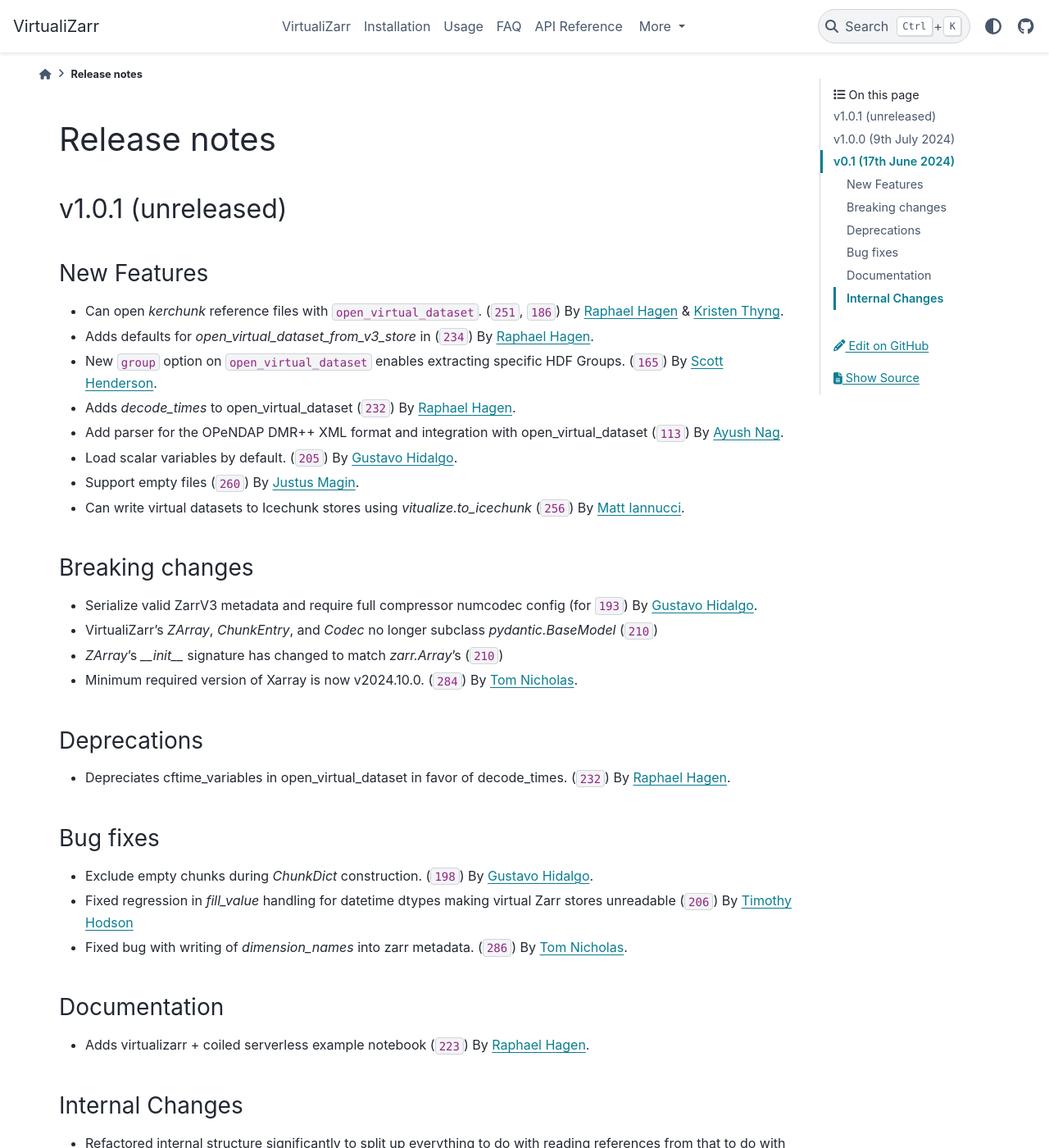
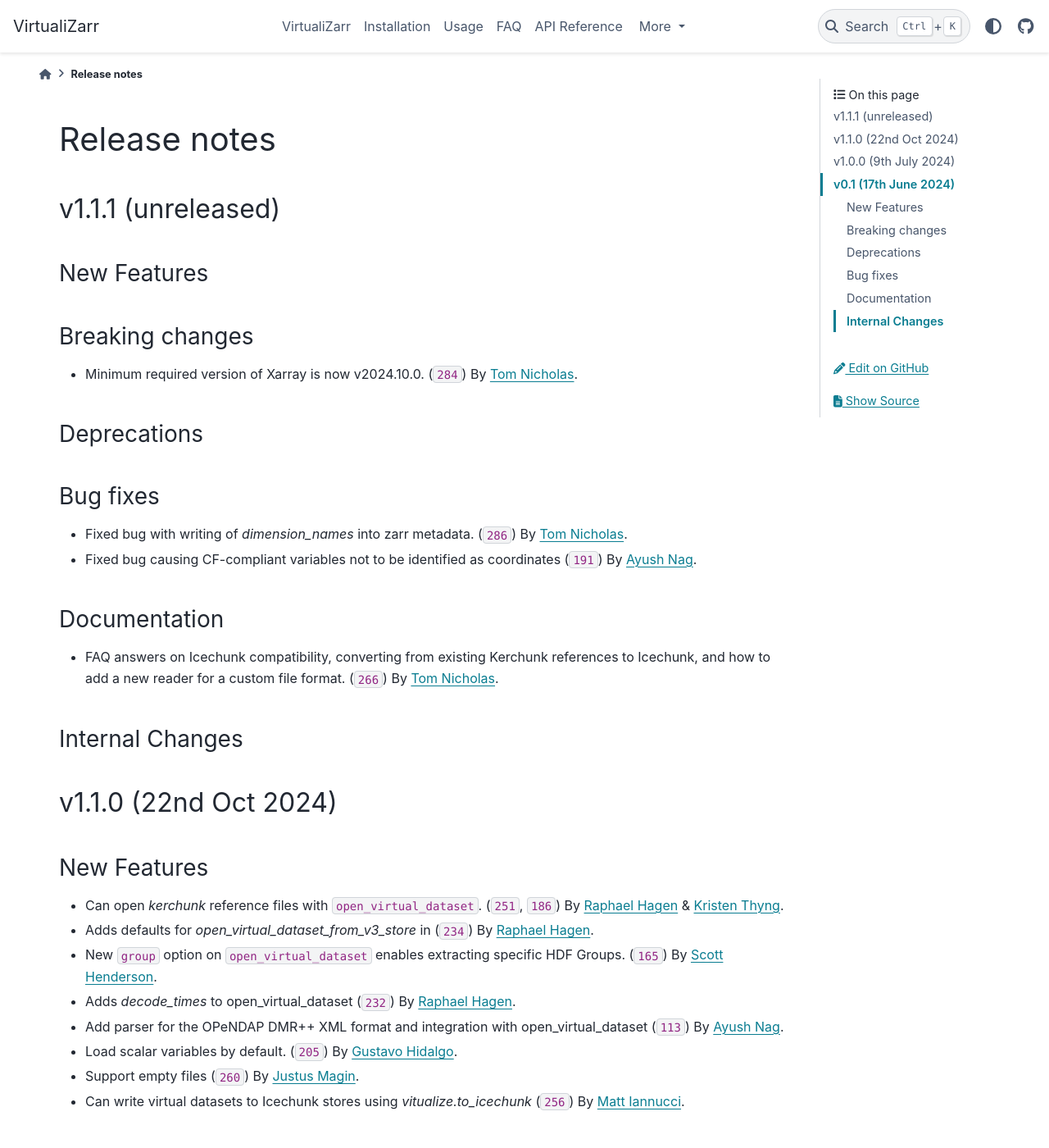
Before and after one commit to zarr-developers/VirtualiZarr, a Sphinx documentation site: the page built from docs/releases.rst, in a window 1280 px wide and 1400 px high. Shown: the whole window at 82% size. Built offline with Sphinx 7.4.7 and the PyData theme 0.15.4, drawn with Linux system fonts in a browser that asks for light colours; cross-references to code outside the pages are shown as plain code.

Commit message:
Fix release notes for v1.1.0 (#288)
* add new section to release notes for unreleased additions

* add release note for #191

* add release note for #266

* [pre-commit.ci] auto fixes from pre-commit.com hooks

for more information, see https://pre-commit.ci

* pre-commit

---------

Co-authored-by: pre-commit-ci[bot] <66853113+pre-commit-ci[bot]@users.noreply.github.com>

```diff
--- a/docs/releases.rst
+++ b/docs/releases.rst
@@ -1,36 +1,62 @@
 Release notes
 =============
 
-.. _v1.0.1:
+.. _v1.1.1:
 
-v1.0.1 (unreleased)
+v1.1.1 (unreleased)
 -------------------
 
 New Features
 ~~~~~~~~~~~~
 
+Breaking changes
+~~~~~~~~~~~~~~~~
+
+- Minimum required version of Xarray is now v2024.10.0.
+  (:pull:`284`) By `Tom Nicholas <https://github.com/TomNicholas>`_.
+
+Deprecations
+~~~~~~~~~~~~
+
+Bug fixes
+~~~~~~~~~
+
+- Fixed bug with writing of `dimension_names` into zarr metadata.
+  (:pull:`286`) By `Tom Nicholas <https://github.com/TomNicholas>`_.
+- Fixed bug causing CF-compliant variables not to be identified as coordinates (:pull:`191`)
+  By `Ayush Nag <https://github.com/ayushnag>`_.
+
+Documentation
+~~~~~~~~~~~~~
+
+- FAQ answers on Icechunk compatibility, converting from existing Kerchunk references to Icechunk, and how to add a new reader for a custom file format.
+  (:pull:`266`) By `Tom Nicholas <https://github.com/TomNicholas>`_.
+
+Internal Changes
+~~~~~~~~~~~~~~~~
+
+.. _v1.1.0:
+
+v1.1.0 (22nd Oct 2024)
+----------------------
+
+New Features
+~~~~~~~~~~~~
 
 - Can open `kerchunk` reference files with ``open_virtual_dataset``.
   (:pull:`251`, :pull:`186`) By `Raphael Hagen <https://github.com/norlandrhagen>`_ & `Kristen Thyng <https://github.com/kthyng>`_.
-
 - Adds defaults for `open_virtual_dataset_from_v3_store` in (:pull:`234`)
   By `Raphael Hagen <https://github.com/norlandrhagen>`_.
-
 - New ``group`` option on ``open_virtual_dataset`` enables extracting specific HDF Groups.
   (:pull:`165`) By `Scott Henderson <https://github.com/scottyhq>`_.
-
 - Adds `decode_times` to open_virtual_dataset (:pull:`232`)
   By `Raphael Hagen <https://github.com/norlandrhagen>`_.
-
 - Add parser for the OPeNDAP DMR++ XML format and integration with open_virtual_dataset (:pull:`113`)
   By `Ayush Nag <https://github.com/ayushnag>`_.
-
 - Load scalar variables by default. (:pull:`205`)
   By `Gustavo Hidalgo <https://github.com/ghidalgo3>`_.
-
 - Support empty files (:pull:`260`)
   By `Justus Magin <https://github.com/keewis>`_.
-
 - Can write virtual datasets to Icechunk stores using `vitualize.to_icechunk` (:pull:`256`)
   By `Matt Iannucci <https://github.com/mpiannucci>`_.
 
```
Also changed, not shown: other parts of docs/releases.rst (+0 -5 lines).
